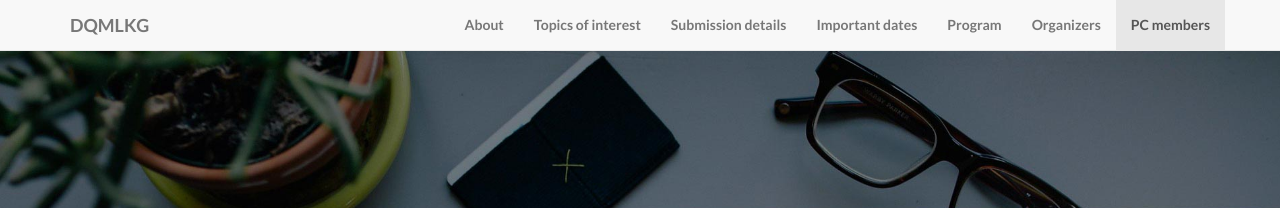
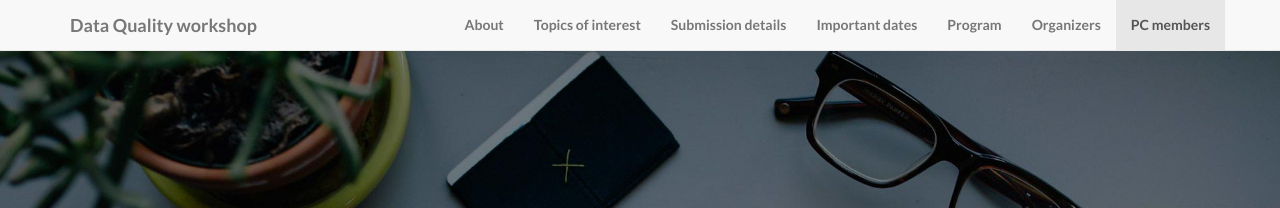
Before and after one commit to dataqualityws/dataqualityws.github.io, a Jekyll site: the page built from index.html, in a window 1280 px wide. Shown: the top 208 px of the page. Built offline with Jekyll 4.4.1, drawn with Linux system fonts in a browser that asks for light colours.

Commit message:
Update _config.yml

```diff
--- a/_config.yml
+++ b/_config.yml
@@ -2,10 +2,10 @@
 #      Main Configs       #
 # ----------------------- #
 
-url: https://dqmlkg.github.io
-title: DQMLKG
+url: https://dataquality.github.io
+title: Data Quality workshop
 email: mapellegrino@unisa.it
-author: Maria Angela Pellegrino, on behalf of the DQMLKG workshop organizers
+author: Maria Angela Pellegrino, on behalf of the Data Quality workshop organizers
 description: > # "Write an awesome description for your new site here.
   Data Quality meets Machine Learning and Knowledge Graphs (DQMLKG) is a workshop colocated with ESWC 2024 aiming to investigate the use of Machine Learning to perform Data Quality assessment or improvement of Knowledge Graphs.
 #copyright: 'Copyright &copy; 2015 Your Name. All Rights Reserved.'
```
